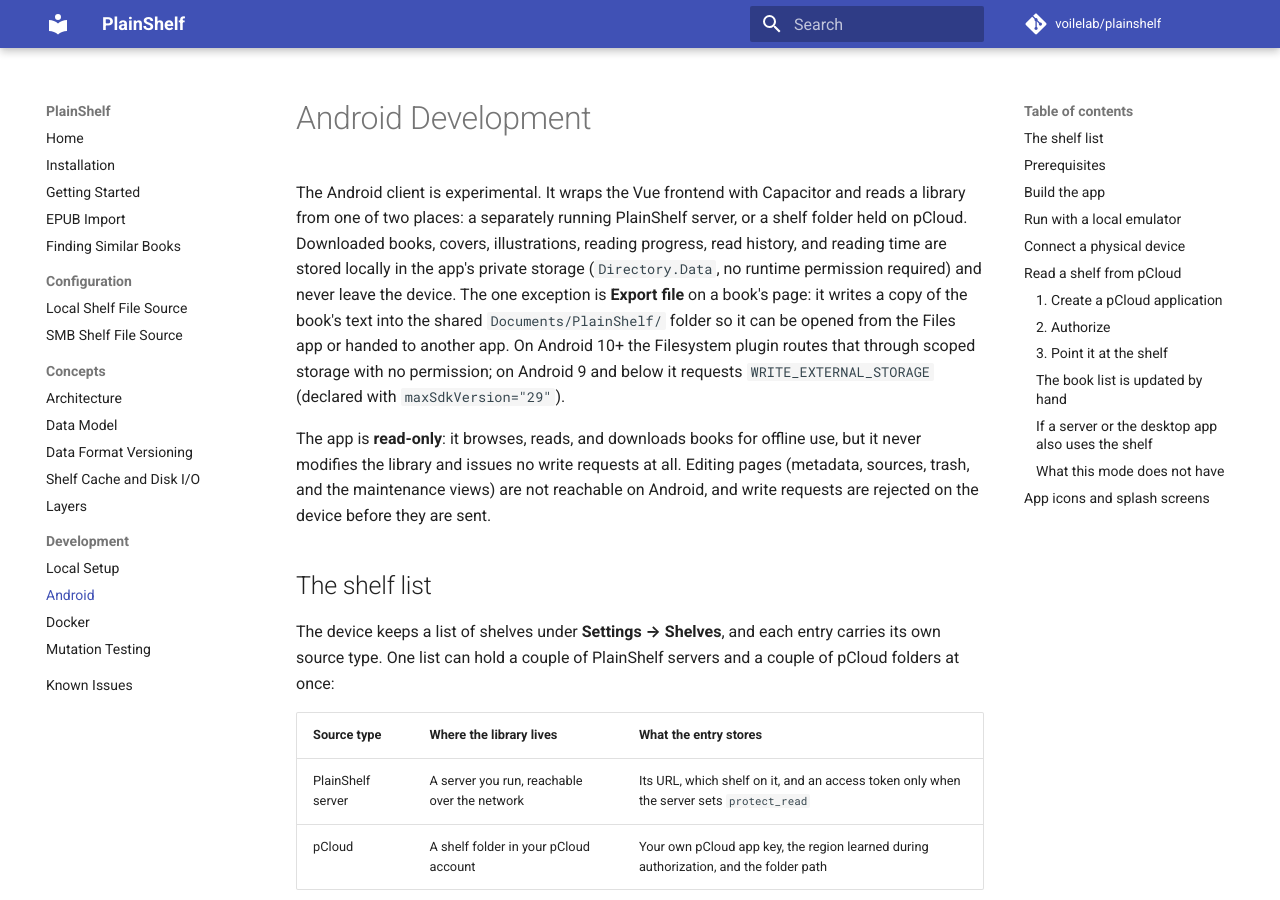
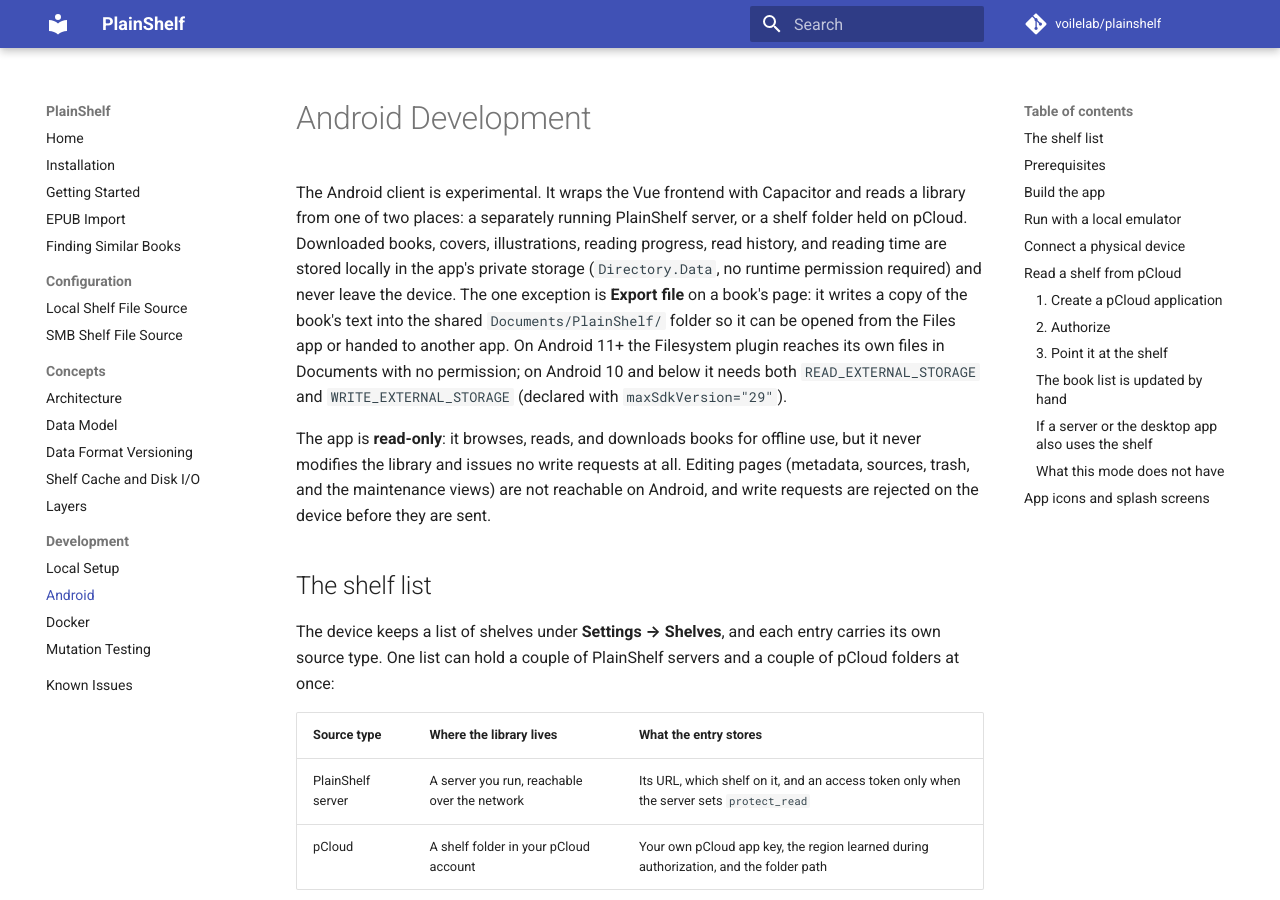
Before and after one commit to voilelab/plainshelf, an MkDocs documentation site: the page built from docs/development/android.md, in a window 1280 px wide and 900 px high. Built offline with MkDocs 1.6.1 and Material for MkDocs 9.7.7, drawn with Linux system fonts in a browser that asks for light colours; comment, search, counter and statistics services are not loaded.

Commit message:
Declare READ_EXTERNAL_STORAGE for the Documents export too
The Filesystem plugin gates Directory.Documents on its `publicStorage`
permission alias, which covers both READ and WRITE external storage and is
granted only when both are. Declaring only WRITE left the alias denied on
Android 10 and below, so every export was rejected before writing. Declare
the read permission as well, capped at API 29 like the write one.

Co-Authored-By: Claude Opus 4.8 <noreply@anthropic.com>
Claude-Session: https://claude.ai/code/session_01HSmnoExbqYeBoZbsZoxtvb

```diff
--- a/docs/development/android.md
+++ b/docs/development/android.md
@@ -8,9 +8,10 @@ private storage
 (`Directory.Data`, no runtime permission required) and never leave the device.
 The one exception is **Export file** on a book's page: it writes a copy of the
 book's text into the shared `Documents/PlainShelf/` folder so it can be opened
-from the Files app or handed to another app. On Android 10+ the Filesystem
-plugin routes that through scoped storage with no permission; on Android 9 and
-below it requests `WRITE_EXTERNAL_STORAGE` (declared with `maxSdkVersion="29"`).
+from the Files app or handed to another app. On Android 11+ the Filesystem
+plugin reaches its own files in Documents with no permission; on Android 10 and
+below it needs both `READ_EXTERNAL_STORAGE` and `WRITE_EXTERNAL_STORAGE`
+(declared with `maxSdkVersion="29"`).
 
 The app is **read-only**: it browses, reads, and downloads books for offline
 use, but it never modifies the library and issues no write requests at all.
```
Also changed, not shown: 1 other file.
